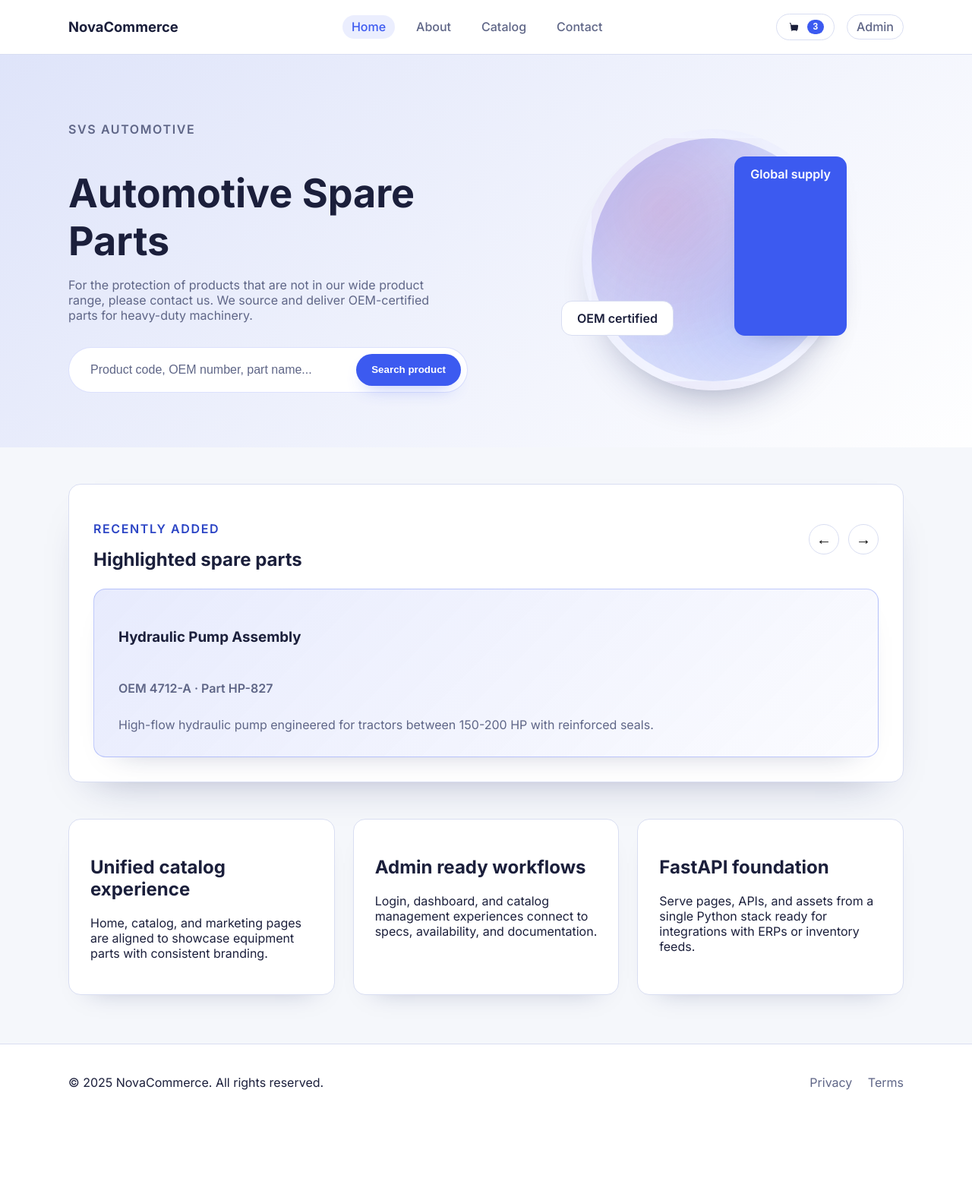
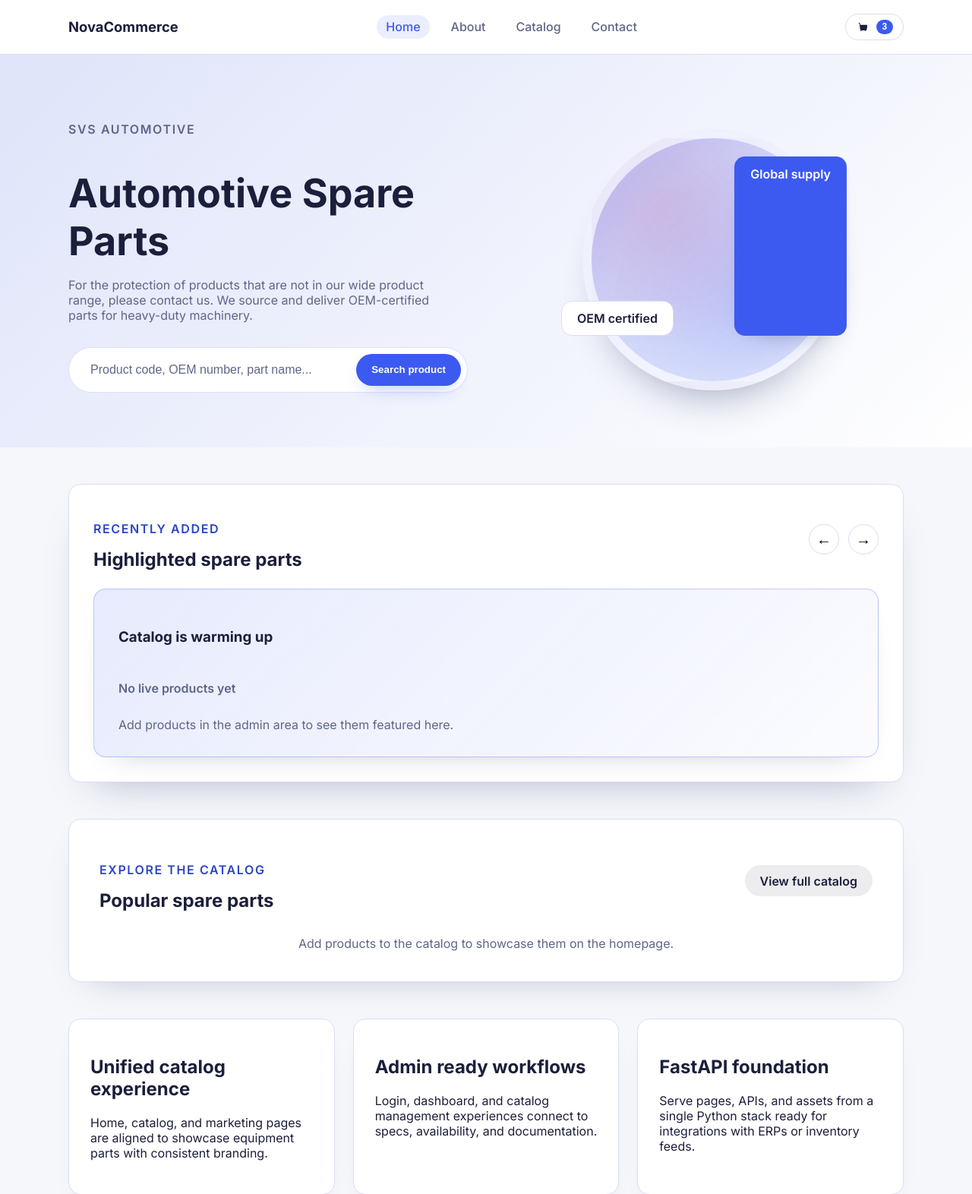
Before and after one commit to AbdulkadirEroglu/site_1, a FastAPI app: page / in a window 1280 px wide. Shown: the top 1572 px of the page at 76% size. Before the commit the page ends 1435 px from the top, so only its background shows below. Run offline with FastAPI, Linux system fonts and the light colour scheme.

Commit message:
get some integration on product side

```diff
--- a/app/static/css/site.css
+++ b/app/static/css/site.css
@@ -397,6 +397,70 @@ body.site-body {
     position: relative;
 }
 
+.featured-products {
+    background: var(--surface);
+    border-radius: var(--radius);
+    padding: 2.5rem;
+    border: 1px solid var(--border);
+    box-shadow: 0 18px 45px -30px rgba(18, 29, 87, 0.35);
+    margin-bottom: 3rem;
+    display: grid;
+    gap: 2rem;
+}
+
+.featured-header {
+    display: flex;
+    justify-content: space-between;
+    align-items: center;
+    gap: 1rem;
+}
+
+.featured-header h2 {
+    margin: 0;
+}
+
+.featured-grid {
+    display: grid;
+    grid-template-columns: repeat(auto-fit, minmax(240px, 1fr));
+    gap: 1.75rem;
+}
+
+.featured-card {
+    border: 1px solid var(--border);
+    border-radius: calc(var(--radius) - 4px);
+    overflow: hidden;
+    background: linear-gradient(180deg, #fff 0%, rgba(255, 255, 255, 0.9) 100%);
+    display: grid;
+    grid-template-rows: 180px auto;
+}
+
+.featured-image {
+    margin: 0;
+    background: rgba(60, 90, 240, 0.05);
+    display: grid;
+    place-items: center;
+}
+
+.featured-image img {
+    max-width: 100%;
+    max-height: 100%;
+    object-fit: contain;
+    padding: 1rem;
+}
+
+.featured-content {
+    padding: 1.5rem;
+    display: grid;
+    gap: 0.75rem;
+}
+
+.empty-state {
+    margin: 0;
+    grid-column: 1 / -1;
+    color: var(--muted);
+    text-align: center;
+}
+
 .slide-meta {
     color: var(--muted);
     font-weight: 600;
--- a/app/templates/site/base.html
+++ b/app/templates/site/base.html
@@ -54,7 +54,6 @@
                         </div>
                     </div>
                 </div>
-                <a class="nav-link admin-link" href="/admin/login">Admin</a>
             </div>
         </div>
     </header>
--- a/app/templates/site/home.html
+++ b/app/templates/site/home.html
@@ -41,21 +41,51 @@
         </div>
     </div>
     <div class="slider-window">
+        {% if recent_products %}
+            {% for product in recent_products %}
+            <article class="product-slide {% if loop.first %}is-active{% endif %}" data-slide>
+                <h3>{{ product.name }}</h3>
+                <p class="slide-meta">OEM {{ product.oem_number }} · Part {{ product.sku }}</p>
+                <p class="slide-description">{{ product.summary or "No description available." }}</p>
+            </article>
+            {% endfor %}
+        {% else %}
         <article class="product-slide is-active" data-slide>
-            <h3>Hydraulic Pump Assembly</h3>
-            <p class="slide-meta">OEM 4712-A · Part HP-827</p>
-            <p class="slide-description">High-flow hydraulic pump engineered for tractors between 150-200 HP with reinforced seals.</p>
+            <h3>Catalog is warming up</h3>
+            <p class="slide-meta">No live products yet</p>
+            <p class="slide-description">Add products in the admin area to see them featured here.</p>
         </article>
-        <article class="product-slide" data-slide>
-            <h3>Fuel Injector Valve</h3>
-            <p class="slide-meta">OEM 7720-C · Part FJ-442</p>
-            <p class="slide-description">Precision valve supporting clean combustion and improved fuel efficiency across Tier 4 engines.</p>
+        {% endif %}
+    </div>
+</section>
+
+<section class="featured-products">
+    <header class="featured-header">
+        <div>
+            <p class="eyebrow">Explore the catalog</p>
+            <h2>Popular spare parts</h2>
+        </div>
+        <a class="btn secondary" href="/catalog">View full catalog</a>
+    </header>
+    <div class="featured-grid">
+        {% for product in featured_products %}
+        <article class="featured-card">
+            {% if product.primary_image %}
+            <figure class="featured-image">
+                <img src="{{ product.primary_image.url }}" alt="{{ product.primary_image.alt }}" loading="lazy" />
+            </figure>
+            {% else %}
+            <div class="placeholder-image"></div>
+            {% endif %}
+            <div class="featured-content">
+                <h3>{{ product.name }}</h3>
+                <p class="catalog-meta">OEM {{ product.oem_number }} · Part {{ product.sku }}</p>
+                <p>{{ product.summary or "Details coming soon." }}</p>
+            </div>
         </article>
-        <article class="product-slide" data-slide>
-            <h3>Cabin Air Filtration Kit</h3>
-            <p class="slide-meta">OEM 3301-K · Part AF-112</p>
-            <p class="slide-description">Multi-layer filtration kit blocking dust, pollen, and micro contaminants for operator comfort.</p>
-        </article>
+        {% else %}
+        <p class="empty-state">Add products to the catalog to showcase them on the homepage.</p>
+        {% endfor %}
     </div>
 </section>
 
```
Also changed, not shown: other parts of app/static/css/site.css (+48 -0 lines), app/db/models.py (+14 -1 lines), app/routers/site.py (+82 -5 lines), app/templates/site/catalog.html (+29 -8 lines).
